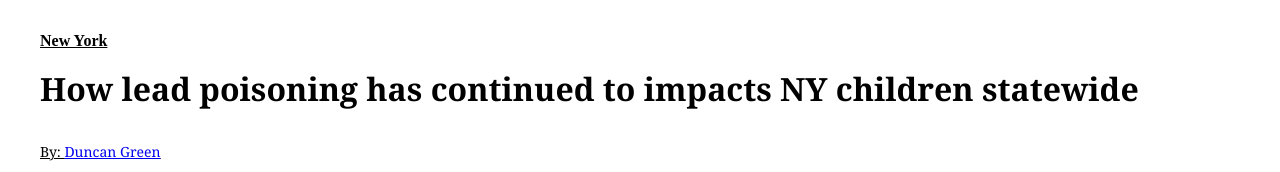
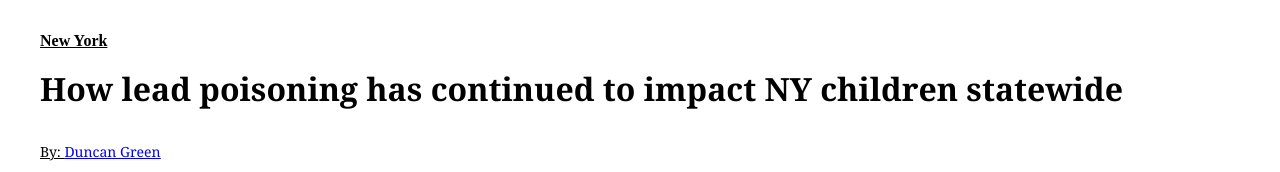
Before and after one commit to greenduncan/children-lead-poisoning, a plain HTML site: page index.html in a window 1280 px wide. Shown: the top 172 px of the page. Drawn offline with Linux system fonts and the light colour scheme.

Commit message:
Update index.html

```diff
--- a/index.html
+++ b/index.html
@@ -21,7 +21,7 @@
     <p class="news-section">New York</p>
 
 
-        <h1>How lead poisoning has continued to impacts NY children statewide</h1>
+        <h1>How lead poisoning has continued to impact NY children statewide</h1>
 
         <p class="by-line"> By: <a href="https://www.linkedin.com/in/duncan-green-3b5861217/">Duncan Green</a></p>
         <div class="date">
```
